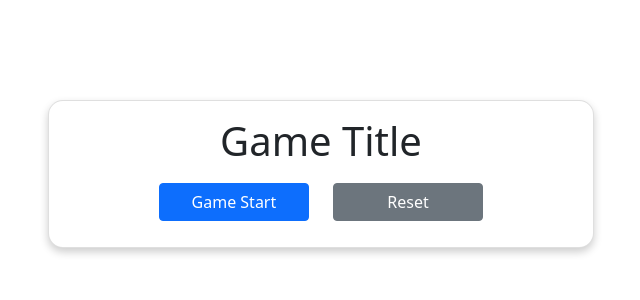
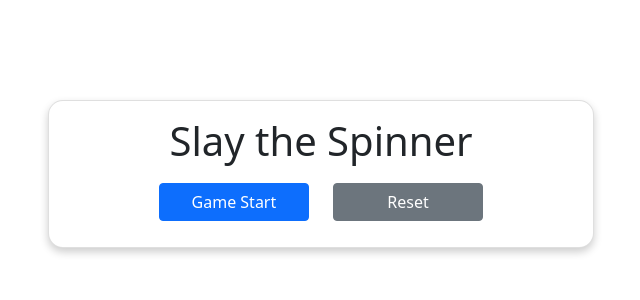
Before and after one commit to kirk3110/hackathon2024, a Flask app: page / in a window 1280 px wide. Shown: the top 300 px of the page, without its empty margins (319-959 px from the left). Run offline with Flask 3, Linux system fonts and the light colour scheme.

Commit message:
タイトルをつけた

```diff
--- a/templates/index.html
+++ b/templates/index.html
@@ -29,7 +29,7 @@
     <div class="col-10 col-md-8 col-lg-6">
       <div class="card text-center">
         <div class="card-body">
-          <h1 class="card-title">Game Title</h1>
+          <h1 class="card-title">Slay the Spinner</h1>
           <div class="d-grid gap-2 d-md-block">
             <a href="/map" class="btn btn-primary btn-custom">Game Start</a>
             <a href="/reset" class="btn btn-secondary btn-custom">Reset</a>
```
